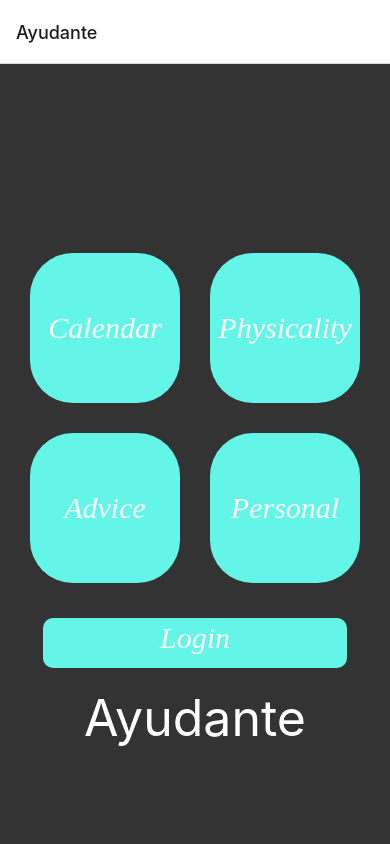
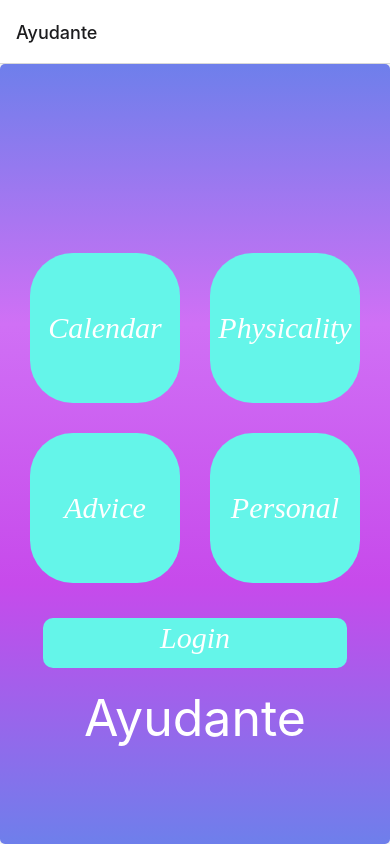
Before and after one commit to hughesmarissa/Ayudante, a React Native app: screen /Home in a window 390 px wide. Built offline with nearby package versions, Linux system fonts and the light colour scheme.

Commit message:
Add Install Linear Gradient

```diff
--- a/Components/Home.js
+++ b/Components/Home.js
@@ -1,10 +1,11 @@
-import { NavigationHelpersContext } from '@react-navigation/core';
 import React from 'react';
 import { StyleSheet, Text, View } from 'react-native';
+import { LinearGradient } from 'expo-linear-gradient';
 
 const Home = ({navigation}) => {
   return (
     <View style={styles.body}>
+        <LinearGradient colors={['#6E7FEB', '#D070F5', '#C74AEB', '#6E7FEB']} style={styles.linearGradient}>
             <View style={styles.tabWrapper}>
                 <Text
                     onPress={() => navigation.navigate('Calendar')}
@@ -23,6 +24,7 @@ const Home = ({navigation}) => {
                     style={styles.tabLogin}>Login</Text>
             </View>
             <Text style={styles.footerText}>Ayudante</Text>
+        </LinearGradient>
     </View>
   );
 }
@@ -30,8 +32,13 @@ const Home = ({navigation}) => {
 
 const styles = StyleSheet.create({
     body: {
-        backgroundColor: '#333',
         flex: 1
+    },
+    linearGradient: {
+        flex: 1,
+        paddingLeft: 15,
+        paddingRight: 15,
+        borderRadius: 5
       },
     tabWrapper: {
         flex: 1,
--- a/package.json
+++ b/package.json
@@ -13,6 +13,7 @@
     "@react-navigation/native": "^6.0.6",
     "@react-navigation/native-stack": "^6.2.5",
     "expo": "~43.0.2",
+    "expo-linear-gradient": "~10.0.3",
     "expo-status-bar": "~1.1.0",
     "react": "17.0.1",
     "react-dom": "17.0.1",
```
Also changed, not shown: 1 other file (tests, documents, lock files or other folders). Lines whose indentation alone changed are shown as unchanged.
